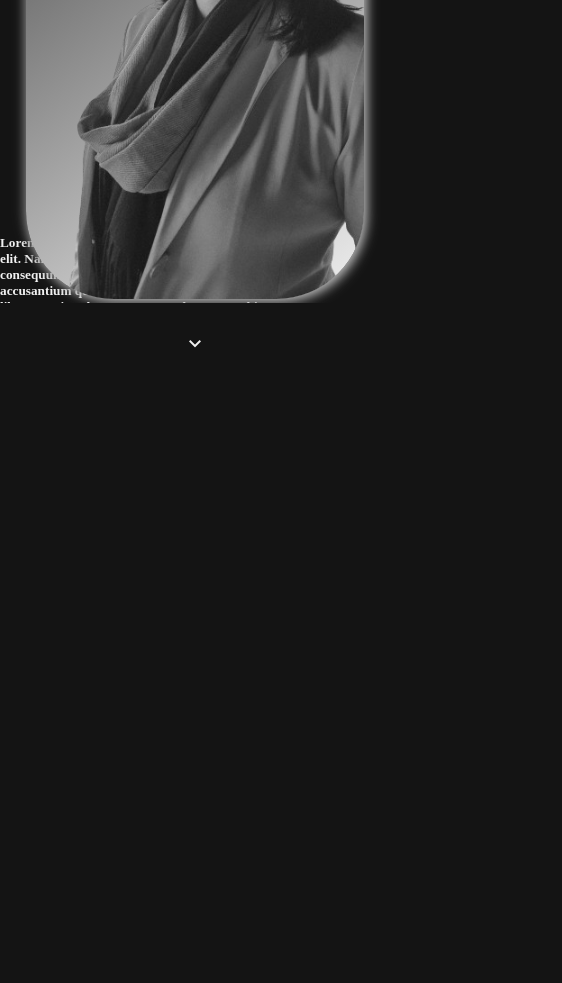
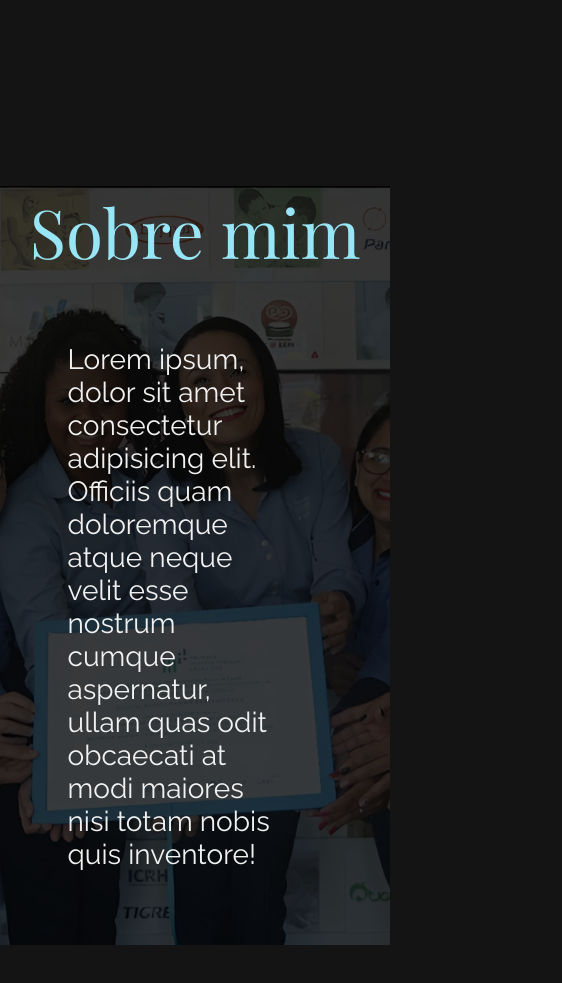
Before and after one commit to byenzinnn/Portifolio-Quesia-Upload, a website: page index.html in a window 390 px wide. Shown: the part 883-1866 px from the top of the page, 562 px wide, since content can reach past the window. Before the commit the page ends 1793 px from the top, so only its background shows below. Drawn offline with nearby package versions, Linux system fonts and the light colour scheme; a web font is replaced by a local one.

Commit message:
Items added

```diff
--- a/assets/css/styles.css
+++ b/assets/css/styles.css
@@ -1,7 +1,6 @@
 * {
     padding: 0;
     margin: 0;
-    background-color: var(--color-1);
     color: #f1f1f1;
     user-select: none;
 }
@@ -13,12 +12,21 @@
     --color-4:rgb(153, 181, 245);
     --color-5:rgb(135, 143, 160);
     --color-6:rgb(81, 112, 118);
+    --color-7: rgba(0, 0, 0, 0.5);
 
     --font-family: Playfair Display;
+    --font-family-2: Raleway;
+
+    --background-sobre: url(../img/imgEquipeQuesia.png) no-repeat center;
 }
 
 html {
     scroll-behavior: smooth;
+  }
+
+  body, html {
+    height: 100%;
+    background-color: var(--color-1);
   }
 
 /* Navbar */
@@ -63,6 +71,8 @@ html {
     margin-left: 14px;
     position: fixed;
     z-index: 100;
+    background-color: transparent;
+    top: 5px;
 }
 
   /* When you mouse over the navigation links, change their color */
@@ -92,23 +102,27 @@ html {
 main {
     background-color: var(--color-1);
     width: 100%;
-    height: 100vh;
+    height: auto;
     display: flex;
     justify-content: space-around;
     flex-wrap: wrap;
     flex-direction: row;
     align-items: center;
-    margin-top: 5vh;
+    margin-top: 80px;
 }
 
 
 #mainNome {
     font-family: var(--font-family);
     color: var(--color-2);
-    font-size: 12vh;
+    font-size: 10vh;
     height: 100%;
-    width: 28vh;
+    width: 0vh;
     user-select: none;
+}
+
+.nome {
+  z-index: 2;
 }
 
 .imgQuesia {
@@ -117,10 +131,7 @@ main {
     aspect-ratio: 9 / 16;
     -webkit-filter: saturate(0);
     background-color: #818181;
-    border-radius: 88px;
     background: linear-gradient(145deg, #353535, #f0f0f0);
-    box-shadow:  3px 3px 12px #bebebe,
-                 -3px -3px 12px #494949;
     user-select: none;
 }
 
@@ -129,6 +140,18 @@ main {
     transition: all .1s ease-in-out;
 }
 
+.imgQuesia::after {
+  transition: all .1s ease-in-out;
+}
+
+.box {
+    opacity: 0; /* Inicialmente, ocultamos o conteúdo */
+    transition: opacity 0.5s ease-in-out; /* Adicionamos uma transição de opacidade */
+}
+
+.box.in-view {
+    opacity: 1; /* Quando a classe 'in-view' é aplicada, a caixa fica visível */
+}
 .arrow {
     position: relative;
     width: 100%;
@@ -136,6 +159,7 @@ main {
     text-align: center;
     align-content: center;
     cursor: pointer;
+    margin-top: 100px;
 }
 
 .arrow:hover {
@@ -149,32 +173,85 @@ main {
     background-color: transparent;
 }
 
-.sobreMim {
-    width: 100%;
-    height: 80vh;
+.sobre {
+  margin-top: 200px;
+  width: 100%;
+  background-image: url("../img/imgEquipeQuesia.png");
+
+  /* Full height */
+  height: 90vh;
+
+  /* Create the parallax scrolling effect */
+  background-attachment: fixed;
+  background-position: center;
+  background-repeat: no-repeat;
+  background-size: cover;
 }
 
-.sobreMim p {
-    font-size: 12vh;
-    color: var(--color-2);
-    text-align: right;
-    margin-right: 8vh;
+.title p {
+  background-color: transparent;
+  font-family: var(--font-family);
+  font-size: 12vh;
+  color: var(--color-2);
+  text-align: right;
+  margin-top: 24px;
+  width: 90%;
 }
 
-.box {
-    opacity: 0; /* Inicialmente, ocultamos o conteúdo */
-    transition: opacity 0.5s ease-in-out; /* Adicionamos uma transição de opacidade */
+.textSobre {
+  width: 60%;
+  margin-top: 8vh;
 }
 
-.box.in-view {
-    opacity: 1; /* Quando a classe 'in-view' é aplicada, a caixa fica visível */
+.textSobre p {
+  font-family: var(--font-family-2);
+  font-size: 48px;
+  margin-left: 16vh;
 }
 
-.sobreText {
+.teste {
   width: 100%;
-  height: 80vh;
+  height: 100vh;
 }
 
-.sobreText h5 {
-  width: 80%;
+@media (max-width: 1304px){
+  .textSobre {
+    width: 80%;
+  }
 }
+
+@media (max-width: 914px){
+  .textSobre {
+    width: 70%;
+  }
+
+  .textSobre p {
+    font-family: var(--font-family-2);
+    font-size: 34px;
+    margin-left: 16vh;
+  }
+}
+
+@media (max-width: 656px){
+
+  .textSobre {
+    width: 70%;
+  }
+
+  .title p {
+    text-align: center;
+    margin: 0;
+    width: 100%;
+    font-size: 8vh;
+  }
+
+  .textSobre p {
+    font-family: var(--font-family-2);
+    font-size: 28px;
+    margin-left: 8vh;
+  }
+}
+
+@media (max-width: 656px) {
+
+}
--- a/assets/js/scripts.js
+++ b/assets/js/scripts.js
@@ -20,12 +20,14 @@ boxes.forEach(box => {
     } else {
         box.classList.remove('in-view');
     }
+
+
 });
 });
 
 function btnScroll() {
       window.scroll({
-      top: 800,
+      top: 1200,
       behavior: "smooth"
     });
   }
--- a/index.html
+++ b/index.html
@@ -17,7 +17,7 @@
       rel="stylesheet"
       href="https://fonts.googleapis.com/css2?family=Material+Symbols+Outlined:opsz,wght,FILL,GRAD@24,400,0,0"
     />
-
+    <link href="https://fonts.googleapis.com/css2?family=Raleway:ital,wght@0,100..900;1,100..900&display=swap" rel="stylesheet">
     <script src="./assets/js/scripts.js"></script>
     <script src="https://cdnjs.cloudflare.com/ajax/libs/animejs/3.2.1/anime.min.js"></script>
   </head>
@@ -58,18 +58,17 @@
           keyboard_arrow_down
         </span>
       </div>
+      <div class="sobre box">
+        <div class="title">
+          <p>Sobre mim</p>
+        </div>
+        <div class="textSobre">
+          <p>Lorem ipsum, dolor sit amet consectetur adipisicing elit. Officiis quam doloremque atque neque velit esse nostrum cumque aspernatur, ullam quas odit obcaecati at modi maiores nisi totam nobis quis inventore!</p>
+        </div>
+      </div>
+      <div class="teste">
+
+      </div>
     </main>
-    <div class="sobreMim" id="sobreMim">
-      <p class="box">Sobre Mim</p>
-      <div class="sobreText">
-        <h5>
-        Lorem ipsum dolor sit amet consectetur, adipisicing elit. Nam impedit
-        magnam inventore at tempore consequuntur vitae, perferendis aspernatur
-        accusantium quisquam debitis eligendi illum, velit libero nesciunt
-        beatae, assumenda eaque nobis.
-      </h5>
-      </div>
-
-    </div>
   </body>
 </html>
```
Also changed, not shown: assets/img/imgEquipeQuesia.png (added).
